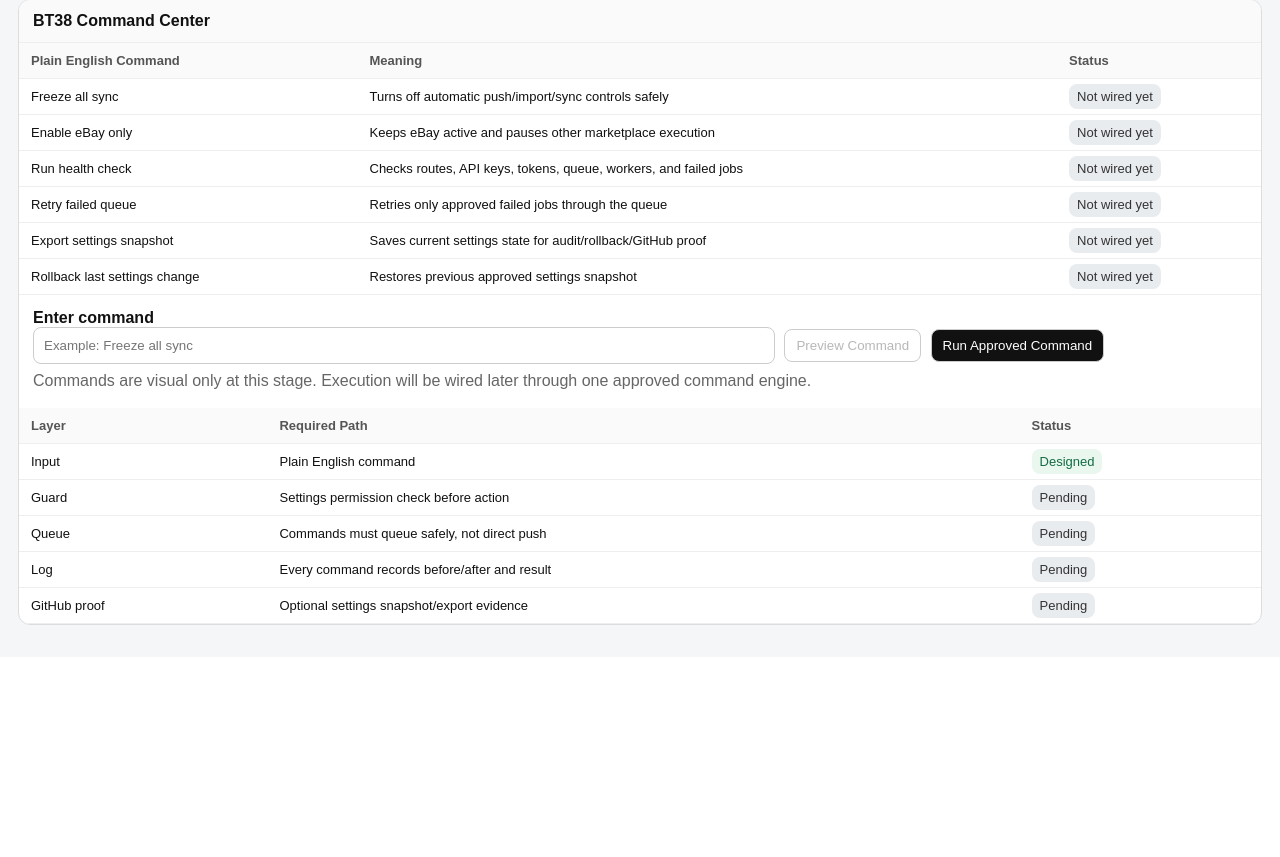
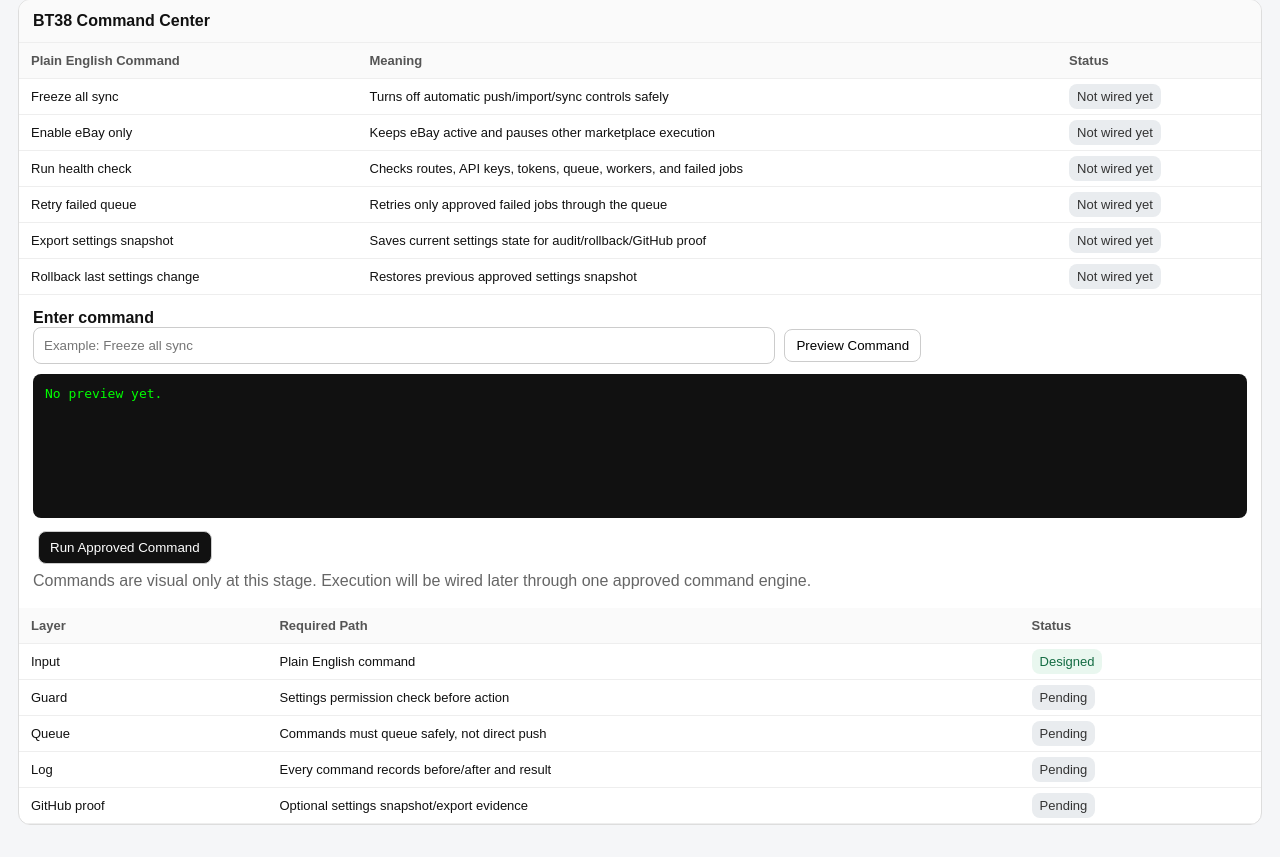
Before and after one commit to btailor26/BT38_CLEAN_GOVERNED-Github, a Flask app: page /settings in a window 1280 px wide. Shown: the part 2580-3437 px from the top of the page. Before the commit the page ends 3205 px from the top, so only its background shows below. Run offline with Flask 3, Linux system fonts and the light colour scheme; tables that the repository leaves empty hold one stand-in row (values such as "Sample post"); some libraries are stand-ins or nearby versions.

Commit message:
Wire command center preview layer

```diff
--- a/templates/settings.html
+++ b/templates/settings.html
@@ -225,7 +225,11 @@ function updateStoreControl(storeId, field, value) {
   <div style="padding:14px;">
     <label><strong>Enter command</strong></label><br>
     <input type="text" id="bt38CommandInput" placeholder="Example: Freeze all sync" style="width:70%;max-width:720px;padding:10px;border:1px solid #ccc;border-radius:8px;">
-    <button type="button" class="btn" disabled>Preview Command</button>
+    <button type="button" class="btn" id="bt38PreviewBtn">Preview Command</button>
+
+      <div id="bt38PreviewStatus" style="margin-top:10px;color:#666;"></div>
+
+      <pre id="bt38PreviewOutput" style="margin-top:10px;background:#111;color:#0f0;padding:12px;border-radius:8px;min-height:120px;overflow:auto;">No preview yet.</pre>
     <button type="button" class="btn danger" disabled>Run Approved Command</button>
     <p class="small" style="color:#666;margin-top:8px;">
       Commands are visual only at this stage. Execution will be wired later through one approved command engine.
@@ -243,5 +247,61 @@ function updateStoreControl(storeId, field, value) {
 </div>
 
 </form>
+
+<script>
+document.addEventListener("DOMContentLoaded", function () {
+
+  const btn = document.getElementById("bt38PreviewBtn");
+
+  if (!btn) return;
+
+  btn.addEventListener("click", async function () {
+
+    const input = document.getElementById("bt38CommandInput");
+    const status = document.getElementById("bt38PreviewStatus");
+    const output = document.getElementById("bt38PreviewOutput");
+
+    const command = (input.value || "").trim();
+
+    if (!command) {
+      status.innerText = "Enter a command first.";
+      return;
+    }
+
+    status.innerText = "Generating preview...";
+    output.innerText = "";
+
+    try {
+
+      const res = await fetch("/api/command-center/preview", {
+        method: "POST",
+        headers: {
+          "Content-Type": "application/json"
+        },
+        body: JSON.stringify({
+          command: command
+        })
+      });
+
+      const data = await res.json();
+
+      output.innerText = JSON.stringify(data, null, 2);
+
+      status.innerText =
+        "Preview generated successfully. No execution performed.";
+
+    } catch (err) {
+
+      output.innerText = String(err);
+
+      status.innerText = "Preview failed.";
+
+    }
+
+  });
+
+});
+</script>
+
 </body>
 </html>
```
